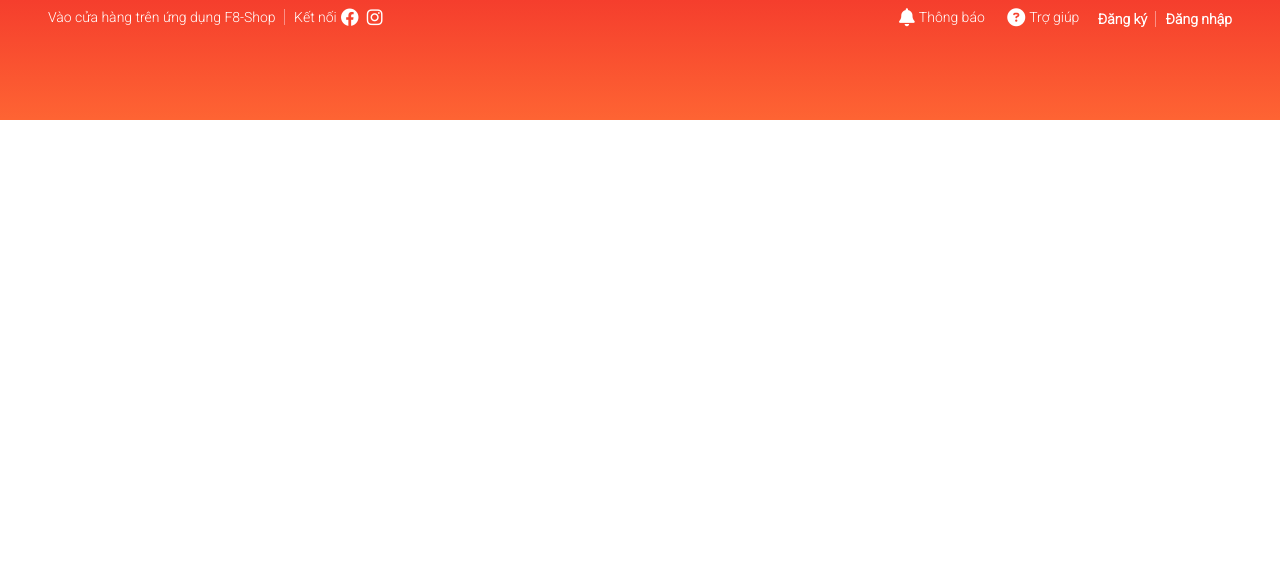
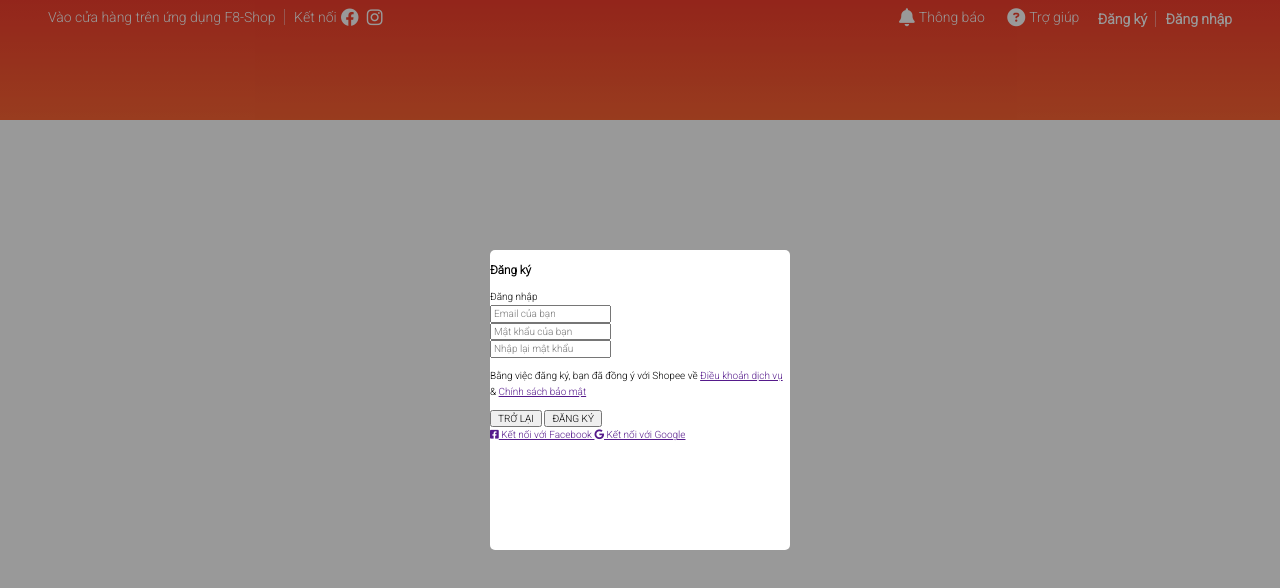
Before and after one commit to jaenguyen/F8-Shopee-clone, a plain HTML site: page index.html in a window 1280 px wide. Drawn offline with nearby package versions, Linux system fonts and the light colour scheme.

Commit message:
Register Form Base HTML

```diff
--- a/assets/css/base.css
+++ b/assets/css/base.css
@@ -36,7 +36,35 @@ html {
     from {
         opacity: 0;
     }
+
     to {
         opacity: 1;
     }
 }
+
+/* Modal */
+.modal {
+    position: fixed;
+    top: 0;
+    right: 0;
+    bottom: 0;
+    left: 0;
+    display: flex;
+}
+
+.modal__overlay {
+    position: absolute;
+    width: 100%;
+    height: 100%;
+    background-color: rgba(0, 0, 0, 0.4);
+}
+
+.modal__body {
+    width: 300px;
+    height: 300px;
+    background-color: var(--white-color);
+    margin: auto;
+    position: relative;
+    z-index: 1;
+    border-radius: 5px;
+}
--- a/index.html
+++ b/index.html
@@ -26,10 +26,10 @@
                             <div class="header__qr">
                                 <img src="./assets/img/qr_code.png" alt="QR Code" class="header__qr-img">
                                 <div class="header__qr-apps">
-                                    <a class="header__qr-link" href=""><img src="./assets/img/google_play.png" alt="Google Play"
-                                            class="header__qr-download-img"></a>
-                                    <a class="header__qr-link" href=""><img src="./assets/img/app_store.png" alt="App Store"
-                                            class="header__qr-download-img"></a>
+                                    <a class="header__qr-link" href=""><img src="./assets/img/google_play.png"
+                                            alt="Google Play" class="header__qr-download-img"></a>
+                                    <a class="header__qr-link" href=""><img src="./assets/img/app_store.png"
+                                            alt="App Store" class="header__qr-download-img"></a>
                                 </div>
                             </div>
                         </li>
@@ -59,7 +59,8 @@
                                             <img src="./assets/img/ohui_product.png" alt="" class="header__notify-img">
                                             <div class="header__notify-info">
                                                 <span class="header__notify-name">Mỹ phẩm Ohui chính hãng</span>
-                                                <span class="header__notify-description">Mô tả mỹ phẩm Ohui chính hãng</span>
+                                                <span class="header__notify-description">Mô tả mỹ phẩm Ohui chính
+                                                    hãng</span>
                                             </div>
                                         </a>
                                     </li>
@@ -68,7 +69,8 @@
                                             <img src="./assets/img/ohui_product.png" alt="" class="header__notify-img">
                                             <div class="header__notify-info">
                                                 <span class="header__notify-name">Mỹ phẩm Ohui chính hãng</span>
-                                                <span class="header__notify-description">Mô tả mỹ phẩm Ohui chính hãng</span>
+                                                <span class="header__notify-description">Mô tả mỹ phẩm Ohui chính
+                                                    hãng</span>
                                             </div>
                                         </a>
                                     </li>
@@ -77,7 +79,8 @@
                                             <img src="./assets/img/ohui_product.png" alt="" class="header__notify-img">
                                             <div class="header__notify-info">
                                                 <span class="header__notify-name">Mỹ phẩm Ohui chính hãng</span>
-                                                <span class="header__notify-description">Mô tả mỹ phẩm Ohui chính hãng</span>
+                                                <span class="header__notify-description">Mô tả mỹ phẩm Ohui chính
+                                                    hãng</span>
                                             </div>
                                         </a>
                                     </li>
@@ -110,6 +113,58 @@
 
         </footer>
     </div>
+
+
+    <div class="modal">
+        <div class="modal__overlay"></div>
+        <div class="modal__body">
+            <div class="modal__inner">
+
+                <!-- Authen form -->
+                <div class="auth-form">
+                    <div class="auth-form__header">
+                        <h3 class="auth-form__heading">Đăng ký</h3>
+                        <span class="auth-form__switch-btn">Đăng nhập</span>
+                    </div>
+                    <div class="auth-form__form">
+                        <div class="auth-form__group">
+                            <input type="text" class="auth-form__input" placeholder="Email của bạn">
+                        </div>
+                        <div class="auth-form__group">
+                            <input type="password" class="auth-form__input" placeholder="Mật khẩu của bạn">
+                        </div>
+                        <div class="auth-form__group">
+                            <input type="password" class="auth-form__input" placeholder="Nhập lại mật khẩu">
+                        </div>
+                    </div>
+
+                    <div class="auth-form__aside">
+                        <p class="auth-form__policy-text">
+                            Bằng việc đăng ký, bạn đã đồng ý với Shopee về
+                            <a href="" class="auth-form__policy-link">Điều khoản dịch vụ</a> &
+                            <a href="" class="auth-form__policy-link">Chính sách bảo mật</a>
+                        </p>
+
+                        <div class="auth-form__control">
+                            <button class="btn">TRỞ LẠI</button>
+                            <button class="btn btn--primary">ĐĂNG KÝ</button>
+                        </div>
+
+                        <div class="auth-form__socials">
+                            <a href="" class="btn btn--with-icon">
+                                <i class="fab fa-facebook-square"></i>
+                                Kết nối với Facebook
+                            </a>
+                            <a href="" class="btn btn--with-icon">
+                                <i class="fab fa-google"></i>
+                                Kết nối với Google
+                            </a>
+                        </div>
+                    </div>
+                </div>
+            </div>
+        </div>
+    </div>
 </body>
 
 </html>
```
